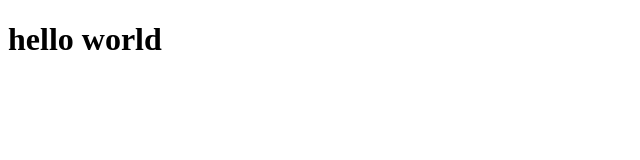
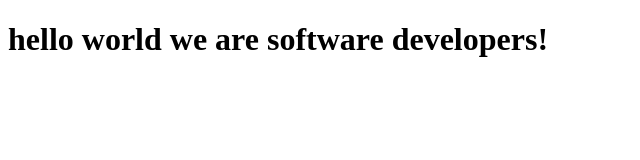
Before and after one commit to Diriba1/Diriba_Ilham_Microverse, a plain HTML site: page index.html in a window 1280 px wide. Shown: the whole page, without its empty margins (0-640 px from the left). Drawn offline with Linux system fonts and the light colour scheme.

Commit message:
add we are software developers!

```diff
--- a/index.html
+++ b/index.html
@@ -9,7 +9,7 @@
   <body>
     <script src="https://cdn.freecodecamp.org/testable-projects-fcc/v1/bundle.js"></script>
 
-    <h1>hello world</h1>
+    <h1>hello world we are software developers!</h1>
 
 
     <script  src="js/index.js"></script>
```
